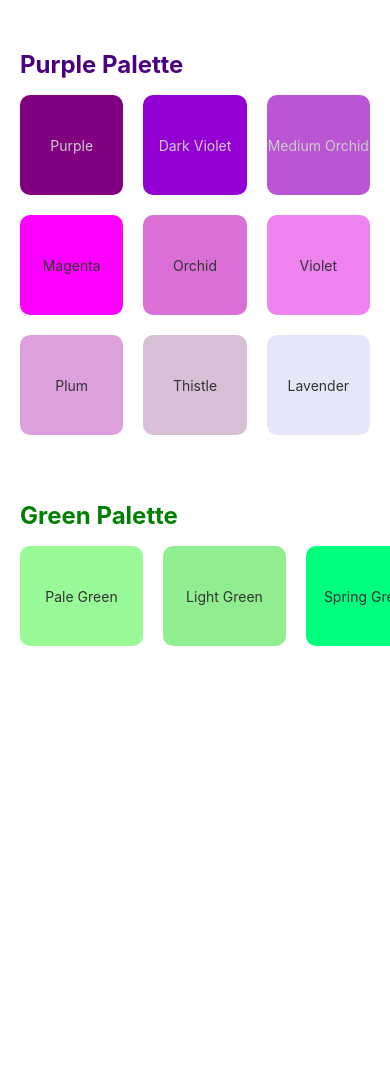
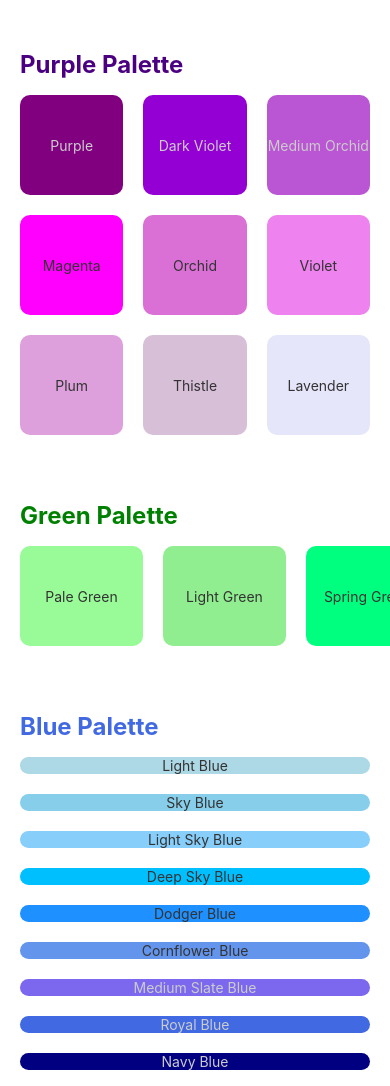
Before and after one commit to BhanuVikram/React_Native_Basic_UI, a React Native app: screen / in a window 390 px wide. Before the commit the page ends 844 px from the top, so only its background shows below. Built offline with nearby package versions, Linux system fonts and the light colour scheme.

Commit message:
Feature: Blue Palette section

```diff
--- a/App.js
+++ b/App.js
@@ -2,6 +2,7 @@ import { View, Text, SafeAreaView, ScrollView } from "react-native";
 import React from "react";
 import PurplePalette from "./src/components/PurplePalette";
 import GreenPalette from "./src/components/GreenPalette";
+import BluePalette from "./src/components/BluePalette";
 
 export default function App() {
   return (
@@ -10,6 +11,7 @@ export default function App() {
         <View>
           <PurplePalette />
           <GreenPalette />
+          <BluePalette />
         </View>
       </ScrollView>
     </SafeAreaView>
--- /dev/null
+++ b/src/components/BluePalette.js
@@ -0,0 +1,118 @@
+import { StyleSheet, ScrollView, Text, View, Platform } from "react-native";
+import React from "react";
+
+const BluePalette = () => {
+  return (
+    <View style={styles.wrapper}>
+      <Text style={styles.headingText}>Blue Palette</Text>
+
+      <View style={styles.cards}>
+        <View style={[styles.card, styles.cardOne]}>
+          <Text style={styles.label}>Light Blue</Text>
+        </View>
+        <View style={[styles.card, styles.cardTwo]}>
+          <Text style={styles.label}>Sky Blue</Text>
+        </View>
+        <View style={[styles.card, styles.cardThree]}>
+          <Text style={styles.label}>Light Sky Blue</Text>
+        </View>
+        <View style={[styles.card, styles.cardFour]}>
+          <Text style={styles.label}>Deep Sky Blue</Text>
+        </View>
+        <View style={[styles.card, styles.cardFive]}>
+          <Text style={styles.label}>Dodger Blue</Text>
+        </View>
+        <View style={[styles.card, styles.cardSix]}>
+          <Text style={styles.label}>Cornflower Blue</Text>
+        </View>
+        <View style={[styles.card, styles.cardSeven]}>
+          <Text style={[styles.label, styles.labelLight]}>
+            Medium Slate Blue
+          </Text>
+        </View>
+        <View style={[styles.card, styles.cardEight]}>
+          <Text style={[styles.label, styles.labelLight]}>Royal Blue</Text>
+        </View>
+        <View style={[styles.card, styles.cardNine]}>
+          <Text style={[styles.label, styles.labelLight]}>Navy Blue</Text>
+        </View>
+      </View>
+    </View>
+  );
+};
+
+export default BluePalette;
+
+const styles = StyleSheet.create({
+  wrapper: {
+    marginTop: 50,
+  },
+  headingText: {
+    marginHorizontal: 20,
+    fontSize: 24,
+    fontWeight: "bold",
+    color: "royalblue",
+  },
+  cards: {
+    marginVertical: 1,
+    paddingVertical: 5,
+  },
+  card: {
+    flex: 1,
+    alignItems: "center",
+    justifyContent: "center",
+    height: 60,
+    marginVertical: 10,
+    marginHorizontal: 20,
+    borderRadius: 10,
+    color: "white",
+    ...Platform.select({
+      ios: {
+        shadowOffset: {
+          width: 3,
+          height: 3,
+        },
+        shadowColor: "black",
+        shadowOpacity: 0.5,
+        shadowRadius: 10,
+      },
+      android: {
+        elevation: 5,
+      },
+    }),
+  },
+  label: {
+    textAlign: "center",
+    color: "#333333",
+  },
+  labelLight: {
+    color: "#cccccc",
+  },
+  cardOne: {
+    backgroundColor: "lightblue",
+  },
+  cardTwo: {
+    backgroundColor: "skyblue",
+  },
+  cardThree: {
+    backgroundColor: "lightskyblue",
+  },
+  cardFour: {
+    backgroundColor: "deepskyblue",
+  },
+  cardFive: {
+    backgroundColor: "dodgerblue",
+  },
+  cardSix: {
+    backgroundColor: "cornflowerblue",
+  },
+  cardSeven: {
+    backgroundColor: "mediumslateblue",
+  },
+  cardEight: {
+    backgroundColor: "royalblue",
+  },
+  cardNine: {
+    backgroundColor: "navy",
+  },
+});
```
